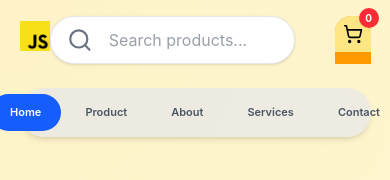
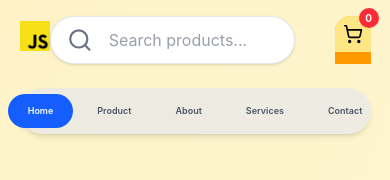
Before and after one commit to shohan-28/bdmart, a React (Vite) app: page / in a window 390 px wide. Shown: the top 180 px of the page. Built offline with nearby package versions, Linux system fonts and the light colour scheme; grey boxes are pictures that could not be loaded.

Commit message:
Updated some files and fixed bugs

```diff
--- a/src/components/Navbar/NavbarLink.jsx
+++ b/src/components/Navbar/NavbarLink.jsx
@@ -7,7 +7,7 @@ import About from './../About/About';
 const NavbarLink = () => {
   return (
     <div className="w-[90%] mx-auto py-2">
-      <div className="flex justify-center lg:gap-20 md:gap-10 gap-1  bg-gray-200/70 shadow-md p-1.5 rounded-l-3xl rounded-r-3xl font-bold text-black text-[11px] lg:text-[15px] md:text-lg  w-full z-50">
+      <div className="flex justify-center lg:gap-20 md:gap-10 gap-1  bg-gray-200/70 shadow-md p-1.5 rounded-l-3xl rounded-r-3xl font-bold text-black text-[9px] lg:text-[15px] md:text-lg  w-full z-50">
 
         <NavLink
           to="/"
```
